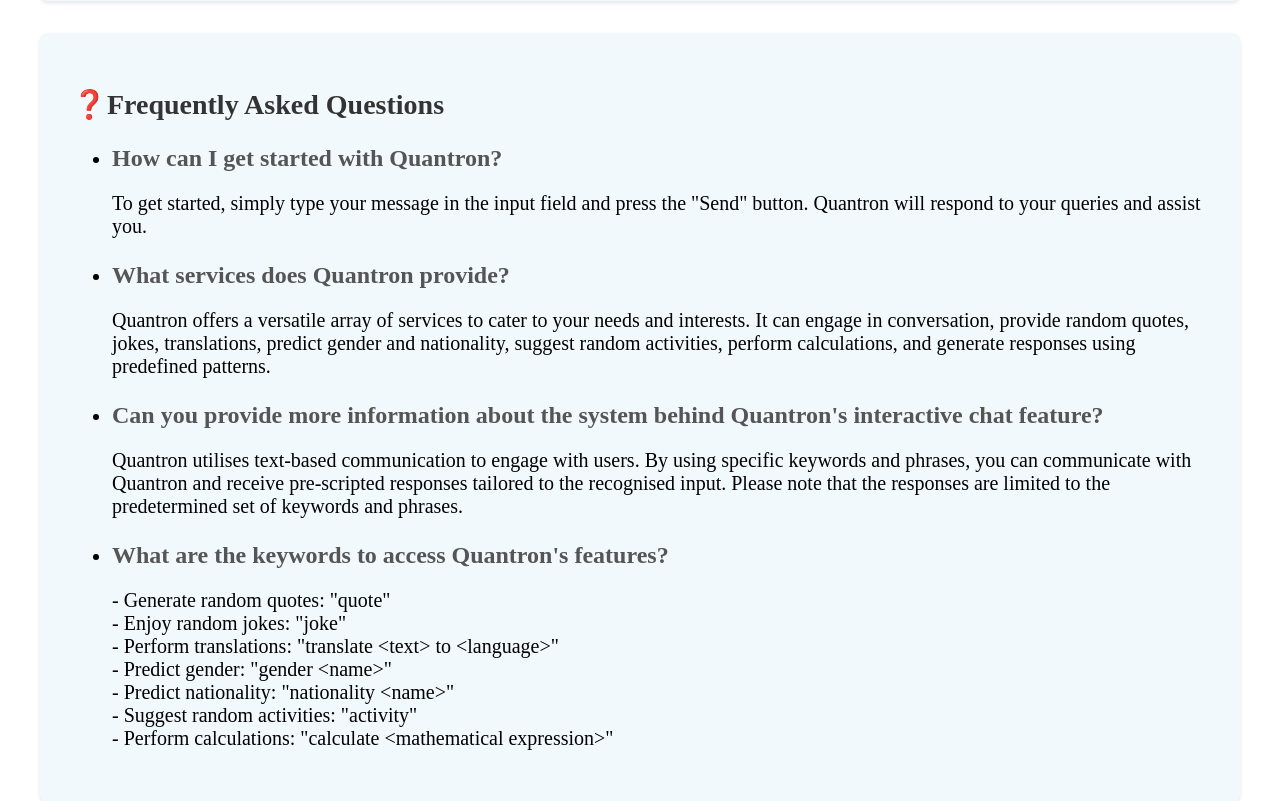
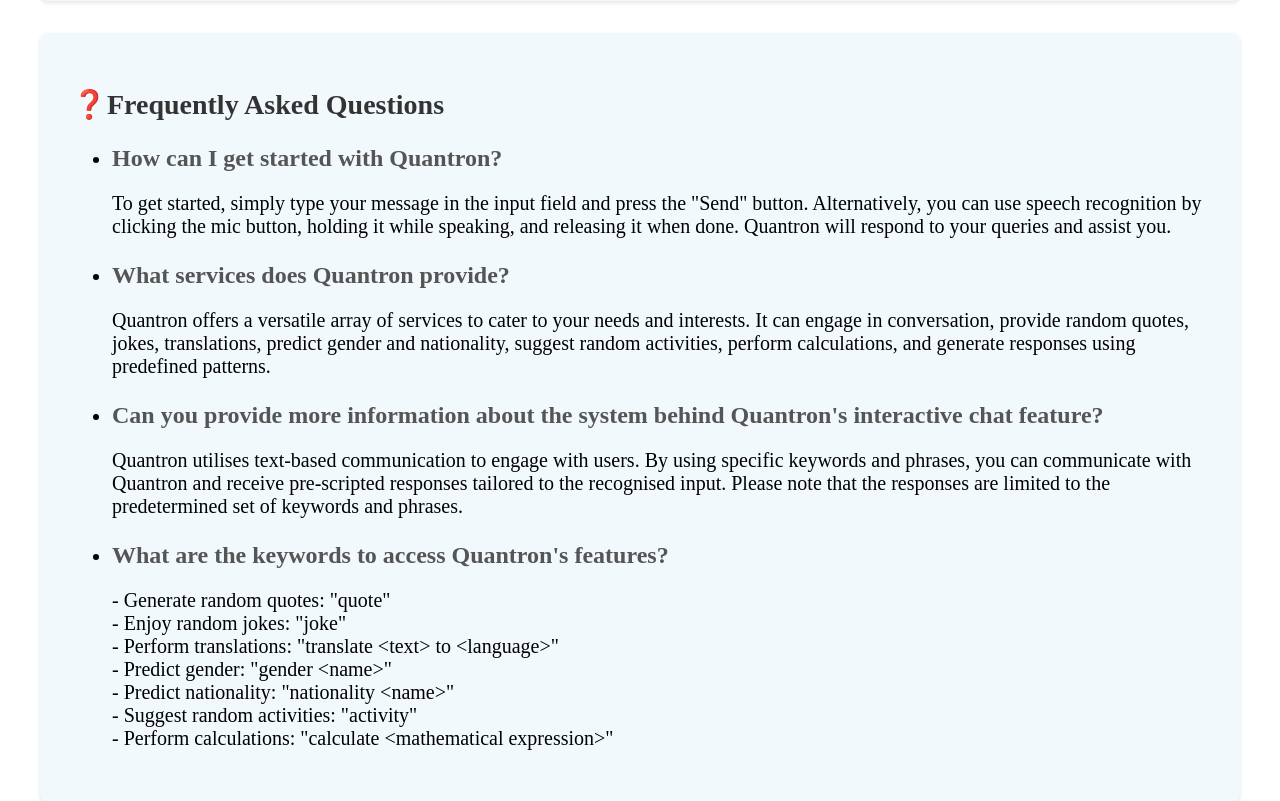
Before and after one commit to Sheng254/quantron, a Flask app: page / in a window 1280 px wide. Shown: the part 1041-1842 px from the top of the page. Run offline with Flask 3, Linux system fonts and the light colour scheme.

Commit message:
Update index.html

```diff
--- a/templates/index.html
+++ b/templates/index.html
@@ -28,6 +28,7 @@
                 <button id="clearButton" class="clearButton">Reset</button>
                 <input type="text" id="userInput" placeholder="Type your message...">
                 <button type="submit" id="sendButton">Send</button>
+                <button type="button" id="micButton">&#127908;</button>
             </div>
         </div>
     </div>
@@ -44,7 +45,7 @@
         <ul>
             <li>
                 <h3>How can I get started with Quantron?</h3>
-                <p>To get started, simply type your message in the input field and press the "Send" button. Quantron will respond to your queries and assist you.</p>
+                <p>To get started, simply type your message in the input field and press the "Send" button. Alternatively, you can use speech recognition by clicking the mic button, holding it while speaking, and releasing it when done. Quantron will respond to your queries and assist you.</p>
             </li>
             <li>
                 <h3>What services does Quantron provide?</h3>
```
